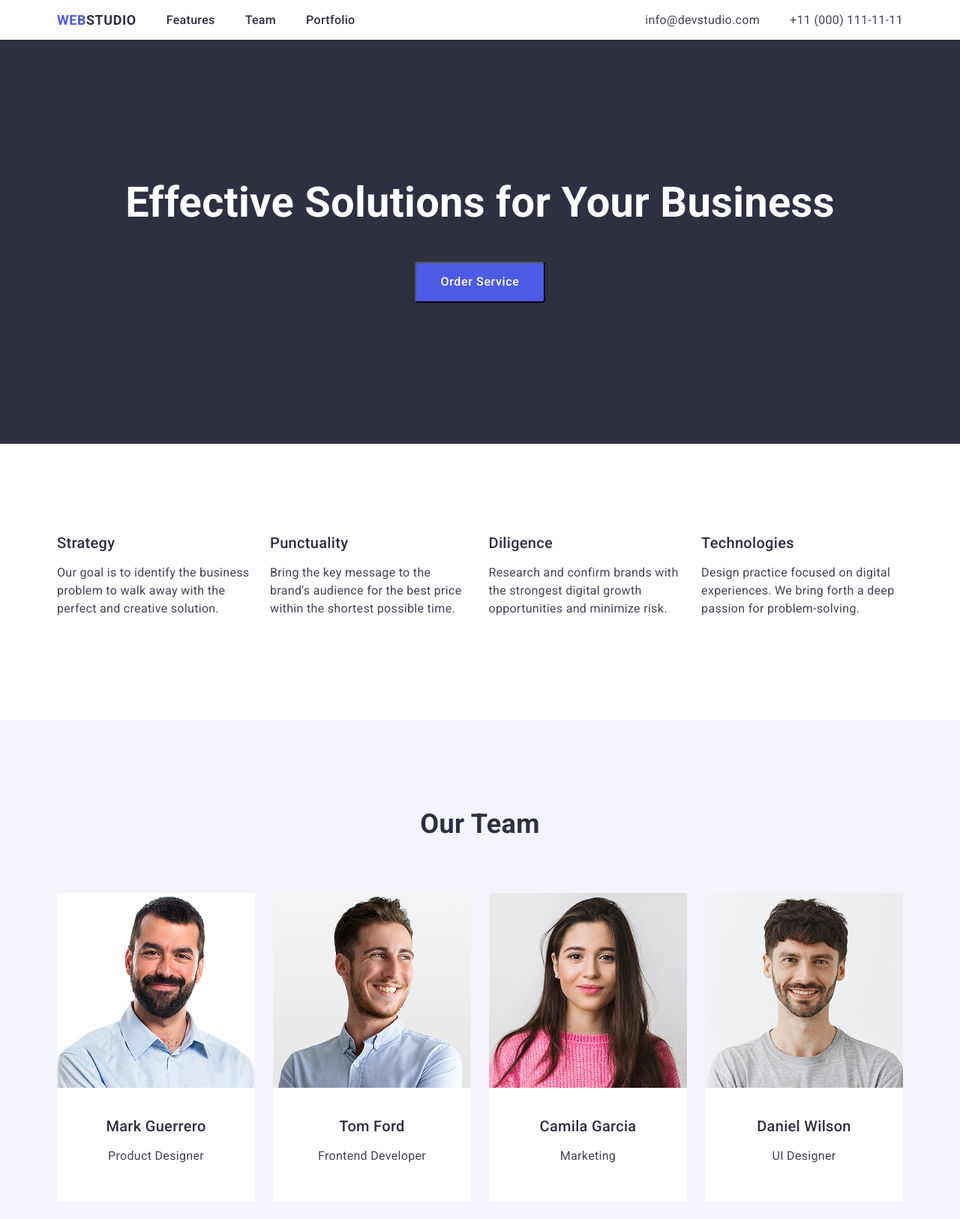
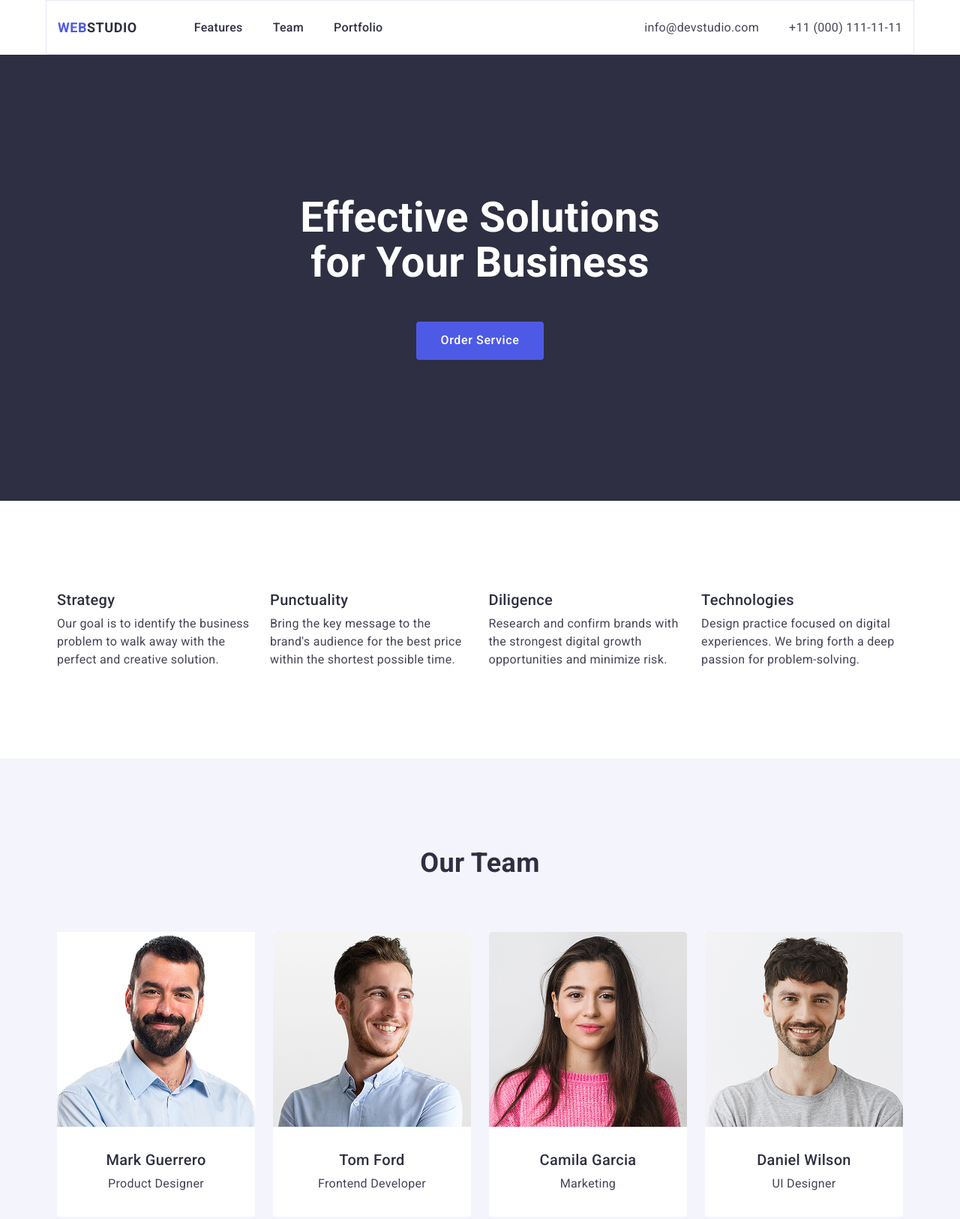
Before and after one commit to marinaserdyukz/goit-markup-hw-03, a plain HTML site: page index.html in a window 1280 px wide. Shown: the top 1626 px of the page at 75% size. Drawn offline with nearby package versions, Linux system fonts and the light colour scheme.

Commit message:
updated css

```diff
--- a/css/common.css
+++ b/css/common.css
@@ -13,9 +13,10 @@ ul,ol {
     margin-top: 0;
     margin-bottom: 0;
     padding-left: 0;
+    margin: 0;
 }
 
-h1, h2, h3 {
+h1, h2, h3, p {
     margin-top: 0;
     margin-bottom: 0;
 }
--- a/css/features.css
+++ b/css/features.css
@@ -8,7 +8,7 @@
 }
 
 .features-item {
-width: calc((100%-78px)/3);
+width: calc((100% -96px)/4);
 }
 
 .features-item-title {
@@ -21,3 +21,9 @@ width: calc((100%-78px)/3);
     font-size: 16px;
     color: #434455;
 }
+
+.features-info {
+    display: flex;
+    gap: 8px 0px;
+    flex-direction: column;
+}
--- a/css/footer.css
+++ b/css/footer.css
@@ -2,7 +2,6 @@
     display: flex;
     flex-direction: column;
 
-padding: 100px 15px;
 
 }
 
@@ -13,6 +12,7 @@ max-width: 264px;
 
 .footer {
     background-color: #2E2F42;
+    padding: 100px 0;
 }
 
 .footer-link {
--- a/css/header.css
+++ b/css/header.css
@@ -1,26 +1,27 @@
 .header-container {
     display: flex;
-    justify-content: space-between;
+
     align-items: center;
     flex-direction: row;
+      border: 1px solid #e7e9fc;
 }
 
 .header-list {
     display: flex;
     gap: 40px;
+}
 
 
-}
 
 .header-wrapper {
     display: flex;
 align-items: center;
-gap: 40px;
+gap: 76px;
 flex-direction: row;
 }
 
 .header a {
-    padding: 15px 0;
+    padding: 24px 0;
 }
 
 .header-link {
@@ -49,6 +50,11 @@ flex-direction: row;
     justify-content: space-between;
     align-items: center;
     gap: 40px;
+
+}
+
+.header-contacts {
+        margin-left: auto;
 }
 
 .header-contacts-list a {
--- a/css/hero.css
+++ b/css/hero.css
@@ -3,7 +3,7 @@
     flex-direction: column;
     align-items: center;
     gap: 48px;
-    padding: 68px 0;
+    padding: 188px 0;
 }
 
 .hero {
@@ -16,6 +16,7 @@
     line-height: 1.07;
     text-align: center;
     color: white;
+    max-width: 496px;
 }
 
 .hero-button {
@@ -26,6 +27,7 @@
    cursor: pointer;
    border-radius: 4px;
 padding: 16px 32px;
+border: none;
 }
 
 .hero-button:hover,
--- a/css/portfolio.css
+++ b/css/portfolio.css
@@ -12,11 +12,19 @@ gap: 72px;
 }
 
 .portfolio-item {
-width: calc((100%-48px)/2);
+width: calc((100% - 72px)/3);
+
 }
 
 .item-info {
     padding: 32px 16px;
+    border-right: 1px solid #e7e9fc;
+    border-bottom: 1px solid #e7e9fc;
+    border-left: 1px solid #e7e9fc;
+    gap: 8px;
+display: flex;
+flex-direction: column;
+
 }
 
 .portfolio-title {
@@ -35,3 +43,8 @@ width: calc((100%-48px)/2);
 .portfolio-item p {
     color: #434455;
 }
+
+.portfolio-item img {
+display: block;
+width: 100%;
+}
--- a/css/team.css
+++ b/css/team.css
@@ -24,6 +24,22 @@ text-align: center;
 
 .team-item {
     background-color: white;
+    border-bottom-left-radius: 4px;
+    border-bottom-right-radius: 4px;
+}
+
+.thumb {
+    width: 264px;
+    height: 260px;
+}
+
+.thumb img {
+    display: block;
+    width: 100%;
+    height: 100%;
+    object-fit: cover;
+    border-top-left-radius: 4px;
+    border-top-right-radius: 4px;
 }
 
 .team-member {
@@ -31,6 +47,7 @@ text-align: center;
     align-items: center;
     flex-direction: column;
 padding: 32px 16px;
+gap: 8px;
 }
 
 .team-item h3 {
--- a/index.html
+++ b/index.html
@@ -24,7 +24,7 @@
     </ul>
 </nav>
 </div>
-<address>
+<address class="header-contacts">
     <ul class="header-contacts-list">
     <li>
         <a href="mailto:info@devstudio.com">info@devstudio.com</a>
@@ -37,7 +37,7 @@
     </header>
 
     <main>
-<section id="hero" class="section hero">
+<section id="hero" class="hero">
     <div class="container hero-container">
         <h1 class="hero-title">Effective Solutions for Your Business</h1>
         <button type="button" class="hero-button">Order Service</button>
@@ -49,20 +49,28 @@
     <h2 class="sr-only">Our features</h2>
     <ul class="features-list">
         <li class="features-item">
+            <div class="features-info">
             <h3 class="features-item-title">Strategy</h3>
             <p class="features-item-description">Our goal is to identify the business problem to walk away with the perfect and creative solution.</p>
+        </div>
         </li>
         <li class="features-item">
+            <div class="features-info">
             <h3 class="features-item-title">Punctuality</h3>
             <p class="features-item-description">Bring the key message to the brand's audience for the best price within the shortest possible time.</p>
+        </div>
         </li>
         <li class="features-item">
+            <div class="features-info">
             <h3 class="features-item-title">Diligence</h3>
             <p class="features-item-description">Research and confirm brands with the strongest digital growth opportunities and minimize risk.</p>
+        </div>
         </li>
         <li class="features-item">
+            <div class="features-info">
             <h3 class="features-item-title">Technologies</h3>
             <p class="features-item-description">Design practice focused on digital experiences. We bring forth a deep passion for problem-solving.</p>
+        </div>
         </li>
     </ul>
     </div>
@@ -74,7 +82,9 @@
 
 <ul class="team-list">
     <li class="team-item">
+        <div class="thumb">
         <img src="./images/team-1.jpg" alt="Product Designer" width="264">
+        </div>
         <div class="team-member">
             <h3>Mark Guerrero</h3>
             <p>Product Designer</p>
@@ -82,7 +92,9 @@
     </li>
 
     <li class="team-item">
+        <div class="thumb">
         <img src="./images/team-2.jpg" alt="Frontend Developer" width="264">
+        </div>
         <div class="team-member">
             <h3>Tom Ford</h3>
             <p>Frontend Developer</p>
@@ -90,7 +102,9 @@
     </li>
 
     <li class="team-item">
+        <div class="thumb">
         <img src="./images/team-3.jpg" alt="Marketing" width="264">
+        </div>
         <div class="team-member">
             <h3>Camila Garcia</h3>
             <p>Marketing</p>
@@ -98,7 +112,9 @@
     </li>
 
     <li class="team-item">
+        <div class="thumb">
         <img src="./images/team-4.jpg" alt="UI Designer" width="264">
+        </div>
         <div class="team-member">
             <h3>Daniel Wilson</h3>
             <p>UI Designer</p>
```
